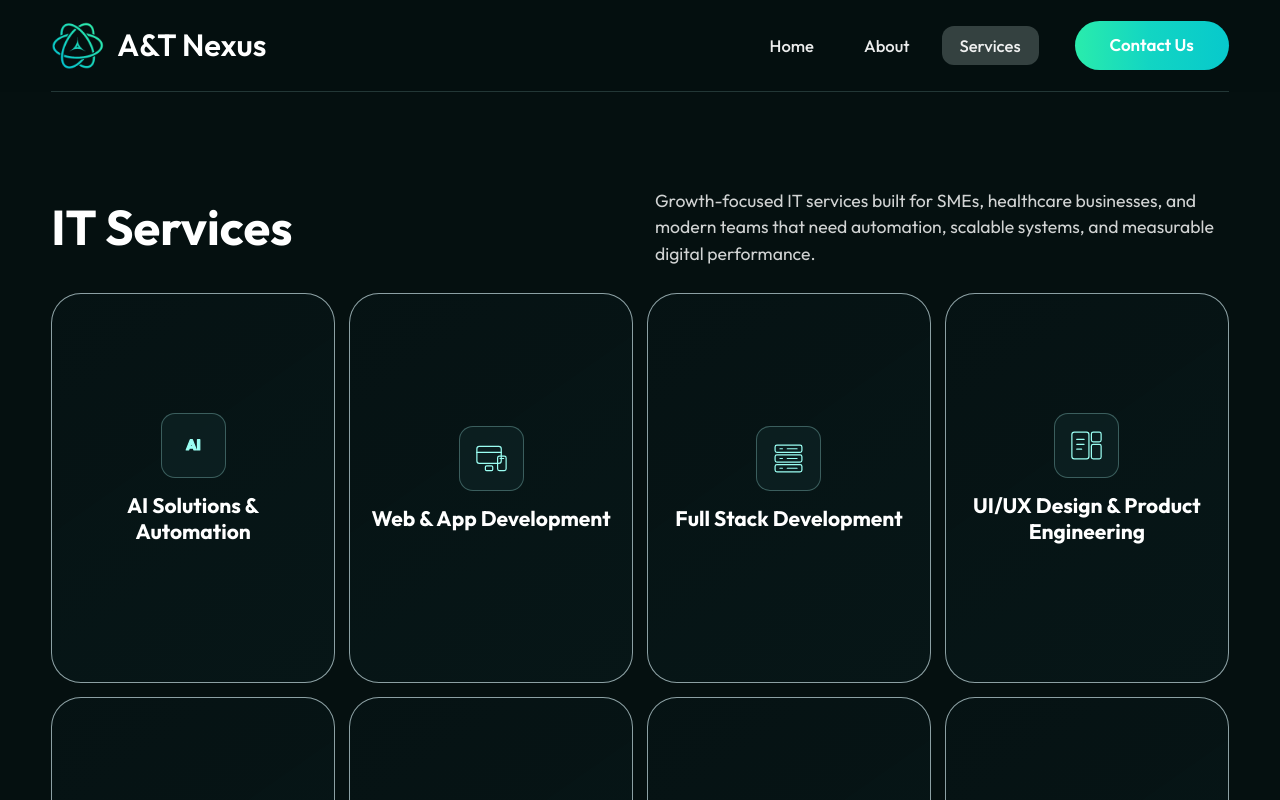
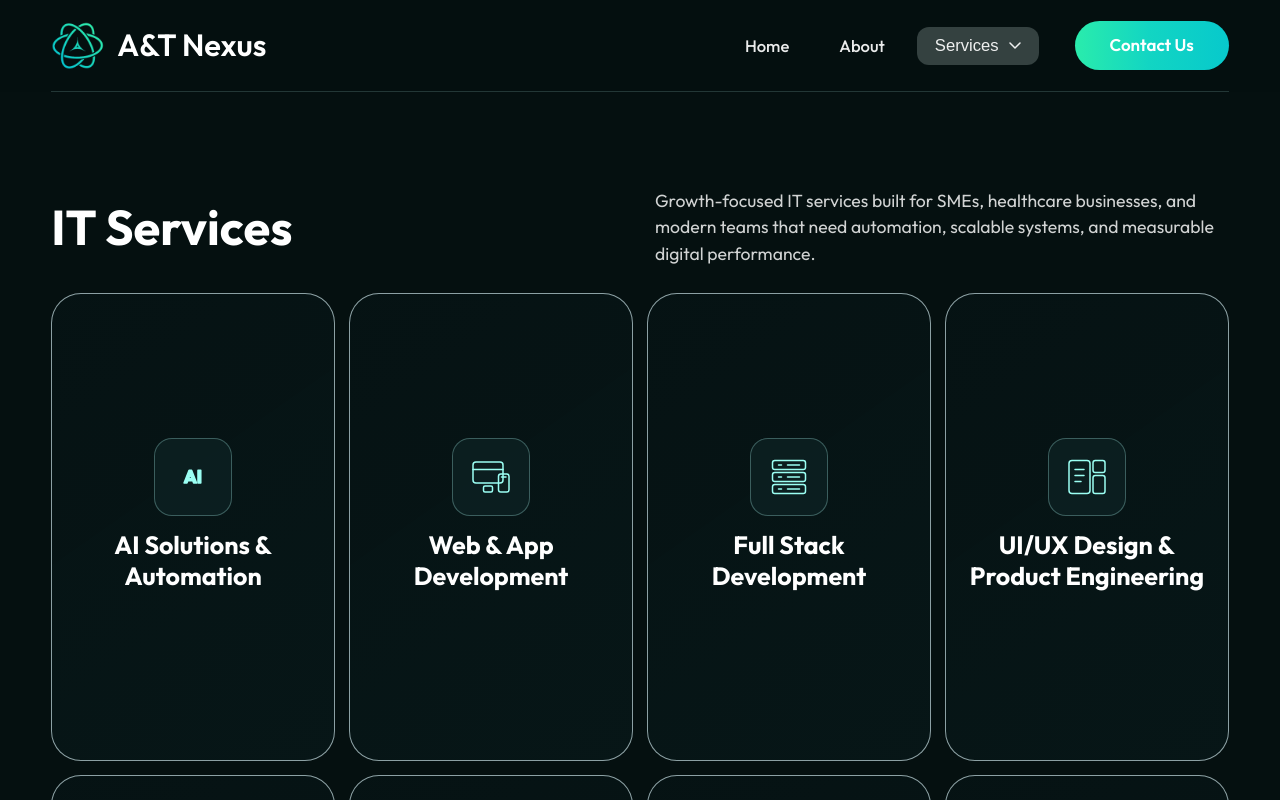
Before and after one commit to mtahaarif/A-T-Nexus-, a Next.js app: page /services in a window 1280 px wide. Shown: the top 800 px of the page. Built offline with nearby package versions, Linux system fonts and the light colour scheme; a web font is replaced by a local one.

Commit message:
Move theme asset to public/, remove dynamic theme route, and tune hero image mask/sizing

```diff
--- a/src/app/globals.css
+++ b/src/app/globals.css
@@ -278,6 +278,14 @@ img {
 	padding: 9px 18px;
 	border-radius: 12px;
 	transition: background-color 0.3s ease, color 0.3s ease, transform 0.3s ease;
+	background: transparent;
+	border: 0;
+	appearance: none;
+	-webkit-appearance: none;
+	display: inline-flex;
+	align-items: center;
+	gap: 10px;
+	cursor: pointer;
 }
 
 .desktop-nav > a.is-active,
@@ -309,7 +317,8 @@ img {
 }
 
 .nav-dropdown:hover .nav-dropdown-menu,
-.nav-dropdown:focus-within .nav-dropdown-menu {
+.nav-dropdown:focus-within .nav-dropdown-menu,
+.nav-dropdown.open .nav-dropdown-menu {
 	opacity: 1;
 	pointer-events: auto;
 	transform: translateY(0);
@@ -326,6 +335,12 @@ img {
 .nav-dropdown-item:hover {
 	background: rgba(60, 74, 73, 0.86);
 	color: #ffffff;
+}
+
+.nav-dropdown-caret {
+	display: inline-block;
+	width: 12px;
+	height: 12px;
 }
 
 .desktop-cta {
@@ -1017,7 +1032,7 @@ img {
 	border-radius: 30px;
 	border: 1px solid rgba(170, 192, 196, 0.82);
 	background: rgba(7, 22, 24, 0.45);
-	padding: 20px 18px;
+	padding: 24px 22px;
 	display: grid;
 	gap: 8px;
 	align-content: start;
@@ -1028,7 +1043,7 @@ img {
 .services-hover-card {
 	position: relative;
 	overflow: hidden;
-	min-height: 390px;
+	min-height: 468px;
 	cursor: pointer;
 	background: linear-gradient(145deg, rgba(7, 22, 24, 0.52), rgba(10, 29, 31, 0.48));
 	transition: transform 0.3s ease, border-color 0.3s ease, background-color 0.3s ease, box-shadow 0.3s ease;
@@ -1055,13 +1070,13 @@ img {
 
 .services-hover-inner {
 	position: absolute;
-	inset: 18px;
+	inset: 22px;
 	display: grid;
 	place-content: center;
 	justify-items: center;
 	text-align: center;
 	align-content: center;
-	gap: 20px;
+	gap: 24px;
 	transition: transform 0.35s ease;
 	pointer-events: none;
 	z-index: 2;
@@ -1082,9 +1097,9 @@ img {
 }
 
 .services-card-icon {
-	width: 65px;
-	height: 65px;
-	border-radius: 14px;
+	width: 78px;
+	height: 78px;
+	border-radius: 18px;
 	border: 1px solid rgba(117, 173, 169, 0.45);
 	background: rgba(16, 39, 41, 0.58);
 	display: inline-flex;
@@ -1100,8 +1115,8 @@ img {
 }
 
 .services-card-icon svg {
-	width: 39px;
-	height: 39px;
+	width: 48px;
+	height: 48px;
 	fill: none;
 	stroke: #9bfff3;
 	stroke-width: 2;
@@ -1112,7 +1127,7 @@ img {
 .services-catalog-card h2 {
 	margin: 0;
 	font-family: var(--font-head);
-	font-size: 21px;
+	font-size: 25px;
 	line-height: 1.24;
 	font-weight: 700;
 	color: #ffffff;
@@ -1120,7 +1135,7 @@ img {
 
 .services-hover-front h2 {
 	text-align: center;
-	max-width: 18ch;
+	max-width: 22ch;
 	transition: color 0.3s ease;
 }
 
@@ -1645,6 +1660,82 @@ img {
 	padding-top: 112px;
 	padding-bottom: 62px;
 	text-align: center;
+}
+
+/* Hero layout: left copy, right illustration (fades into background) */
+.ops-redesign-hero .container {
+	display: flex;
+	align-items: center;
+	gap: 32px;
+	justify-content: space-between;
+	position: relative; /* ensure non-static container for scroll offset calculations */
+}
+
+.ops-hero-copy {
+	flex: 1 1 60%;
+	text-align: left;
+}
+
+.ops-hero-copy h1,
+.ops-hero-copy .ops-redesign-subtitle,
+.ops-hero-copy .btn {
+	text-align: left;
+}
+
+.ops-hero-illustration {
+	flex: 0 0 clamp(300px, 36vw, 540px);
+	display: flex;
+	justify-content: flex-end;
+	align-items: center;
+	position: relative;
+	max-width: clamp(300px, 40vw, 560px);
+}
+
+.ops-hero-illustration::before {
+	/* responsive soft left-edge fade into the page background */
+	content: "";
+	position: absolute;
+	left: 0;
+	top: 0;
+	bottom: 0;
+	width: clamp(80px, 12vw, 220px);
+	pointer-events: none;
+	background: linear-gradient(90deg, var(--bg) 0%, rgba(5, 16, 16, 0) 100%);
+}
+
+.ops-hero-illustration-img {
+	width: clamp(300px, 36vw, 540px);
+	height: auto;
+	display: block;
+	object-fit: contain;
+	/* combine a left linear fade with a central radial fade for stronger blending */
+	-webkit-mask-image: linear-gradient(to left, rgba(0,0,0,0) 0%, rgba(0,0,0,1) 30%), radial-gradient(ellipse at center, rgba(0,0,0,1) 62%, rgba(0,0,0,0) 100%);
+	mask-image: linear-gradient(to left, rgba(0,0,0,0) 0%, rgba(0,0,0,1) 30%), radial-gradient(ellipse at center, rgba(0,0,0,1) 62%, rgba(0,0,0,0) 100%);
+	-webkit-mask-repeat: no-repeat;
+	mask-repeat: no-repeat;
+	-webkit-mask-size: 100% 100%, 120% 100%;
+	mask-size: 100% 100%, 120% 100%;
+}
+
+@media (max-width: 980px) {
+	.ops-redesign-hero .container {
+		flex-direction: column;
+		text-align: center;
+	}
+
+	.ops-hero-copy {
+		width: 100%;
+	}
+
+	.ops-hero-illustration {
+		width: 100%;
+		margin-top: 20px;
+		justify-content: center;
+	}
+
+	.ops-hero-illustration::before {
+		display: none; /* disable left fade on narrow screens */
+	}
 }
 
 .ops-redesign-kicker {
--- a/src/components/SiteHeader.tsx
+++ b/src/components/SiteHeader.tsx
@@ -2,7 +2,7 @@
 
 import Link from "next/link";
 import { usePathname } from "next/navigation";
-import { useEffect, useMemo, useState } from "react";
+import { useEffect, useMemo, useState, useRef } from "react";
 import { primaryNavLinks, serviceMenuLinks } from "@/components/site-data";
 
 function isActivePath(pathname: string, href: string) {
@@ -16,11 +16,13 @@ function isActivePath(pathname: string, href: string) {
 export default function SiteHeader() {
   const pathname = usePathname();
   const [isMenuOpen, setIsMenuOpen] = useState(false);
+  const [isServiceOpen, setIsServiceOpen] = useState(false);
+  const navDropdownRef = useRef<HTMLDivElement | null>(null);
 
   const orderedLinks = useMemo(() => primaryNavLinks, []);
   const serviceLinks = useMemo(() => serviceMenuLinks, []);
   const serviceActive =
-    pathname.startsWith("/services") || pathname.startsWith("/dedicated-remote-ops");
+    pathname.startsWith("/services") || pathname.startsWith("/home-health-care-operations");
 
   useEffect(() => {
     document.body.classList.toggle("menu-open", isMenuOpen);
@@ -29,6 +31,28 @@ export default function SiteHeader() {
       document.body.classList.remove("menu-open");
     };
   }, [isMenuOpen]);
+
+  useEffect(() => {
+    if (!isServiceOpen) return;
+
+    const handleDocClick = (e: MouseEvent) => {
+      if (!navDropdownRef.current) return;
+      if (navDropdownRef.current.contains(e.target as Node)) return;
+      setIsServiceOpen(false);
+    };
+
+    const handleKey = (e: KeyboardEvent) => {
+      if (e.key === "Escape") setIsServiceOpen(false);
+    };
+
+    document.addEventListener("click", handleDocClick);
+    document.addEventListener("keydown", handleKey);
+
+    return () => {
+      document.removeEventListener("click", handleDocClick);
+      document.removeEventListener("keydown", handleKey);
+    };
+  }, [isServiceOpen]);
 
   return (
     <>
@@ -50,10 +74,39 @@ export default function SiteHeader() {
               </Link>
             ))}
 
-            <div className={`nav-dropdown ${serviceActive ? "is-active" : ""}`}>
-              <Link href="/services" className="nav-dropdown-trigger">
-                Services
-              </Link>
+            <div
+              ref={navDropdownRef}
+              className={`nav-dropdown ${serviceActive ? "is-active" : ""} ${isServiceOpen ? "open" : ""}`}
+            >
+              <button
+                type="button"
+                className="nav-dropdown-trigger"
+                aria-expanded={isServiceOpen}
+                aria-haspopup="true"
+                onClick={(e) => {
+                  e.preventDefault();
+                  setIsServiceOpen((s) => !s);
+                }}
+              >
+                <span>Services</span>
+                <svg
+                  className="nav-dropdown-caret"
+                  width="12"
+                  height="8"
+                  viewBox="0 0 12 8"
+                  fill="none"
+                  aria-hidden="true"
+                >
+                  <path
+                    d="M1 1l5 5 5-5"
+                    stroke="currentColor"
+                    strokeWidth="1.5"
+                    strokeLinecap="round"
+                    strokeLinejoin="round"
+                  />
+                </svg>
+              </button>
+
               <div className="nav-dropdown-menu" role="menu" aria-label="Services menu">
                 {serviceLinks.map((item) => (
                   <Link
@@ -61,6 +114,7 @@ export default function SiteHeader() {
                     href={item.href}
                     className="nav-dropdown-item"
                     role="menuitem"
+                    onClick={() => setIsServiceOpen(false)}
                   >
                     {item.label}
                   </Link>
--- a/src/components/site-data.tsx
+++ b/src/components/site-data.tsx
@@ -19,7 +19,7 @@ export const primaryNavLinks = [
 
 export const serviceMenuLinks = [
   { href: "/services", label: "IT Services" },
-  { href: "/dedicated-remote-ops", label: "Dedicated Ops" },
+  { href: "/home-health-care-operations", label: "Home Health Care Operations" },
 ] as const;
 
 export const missionCards: MissionCard[] = [
```
Also changed, not shown: src/app/home-health-care-operations/page.tsx (renamed from src/app/dedicated-remote-ops/page.tsx, +29 -19 lines), 1 other file (tests, documents, lock files or other folders).
